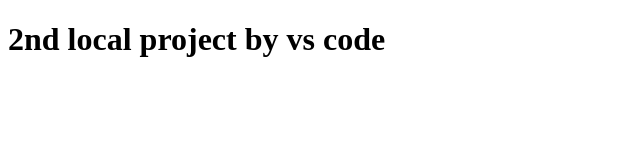
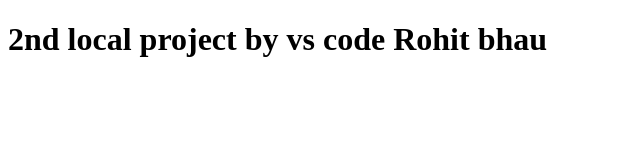
Before and after one commit to Harshit-Webworld1515/project2, a plain HTML site: page index.html in a window 1280 px wide. Shown: the whole page, without its empty margins (0-640 px from the left). Drawn offline with Linux system fonts and the light colour scheme.

Commit message:
Mumbai indians

```diff
--- a/index.html
+++ b/index.html
@@ -8,6 +8,7 @@
 <body>
     <h1>
         2nd local project by vs code
+        Rohit bhau
     </h1>
 </body>
 </html>
```
